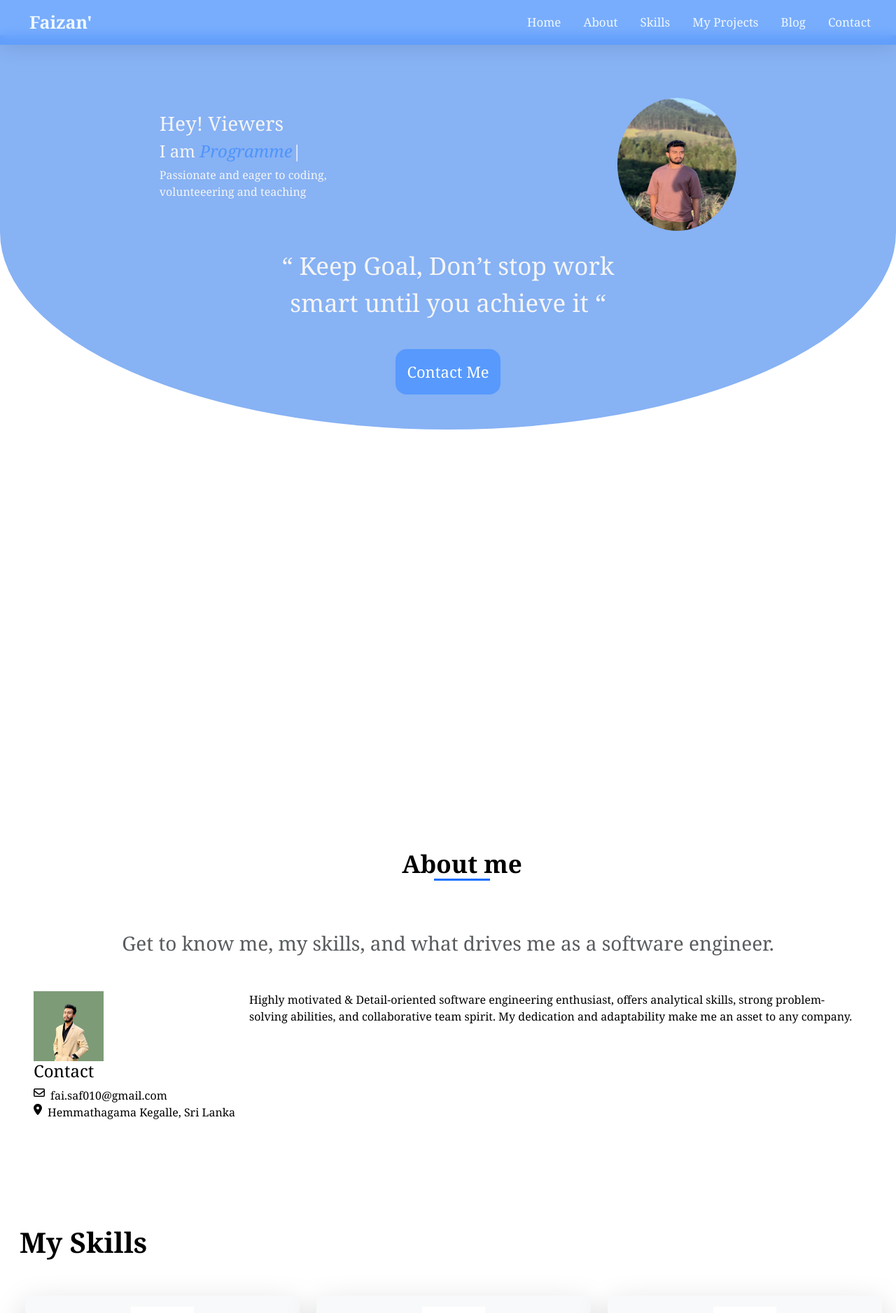
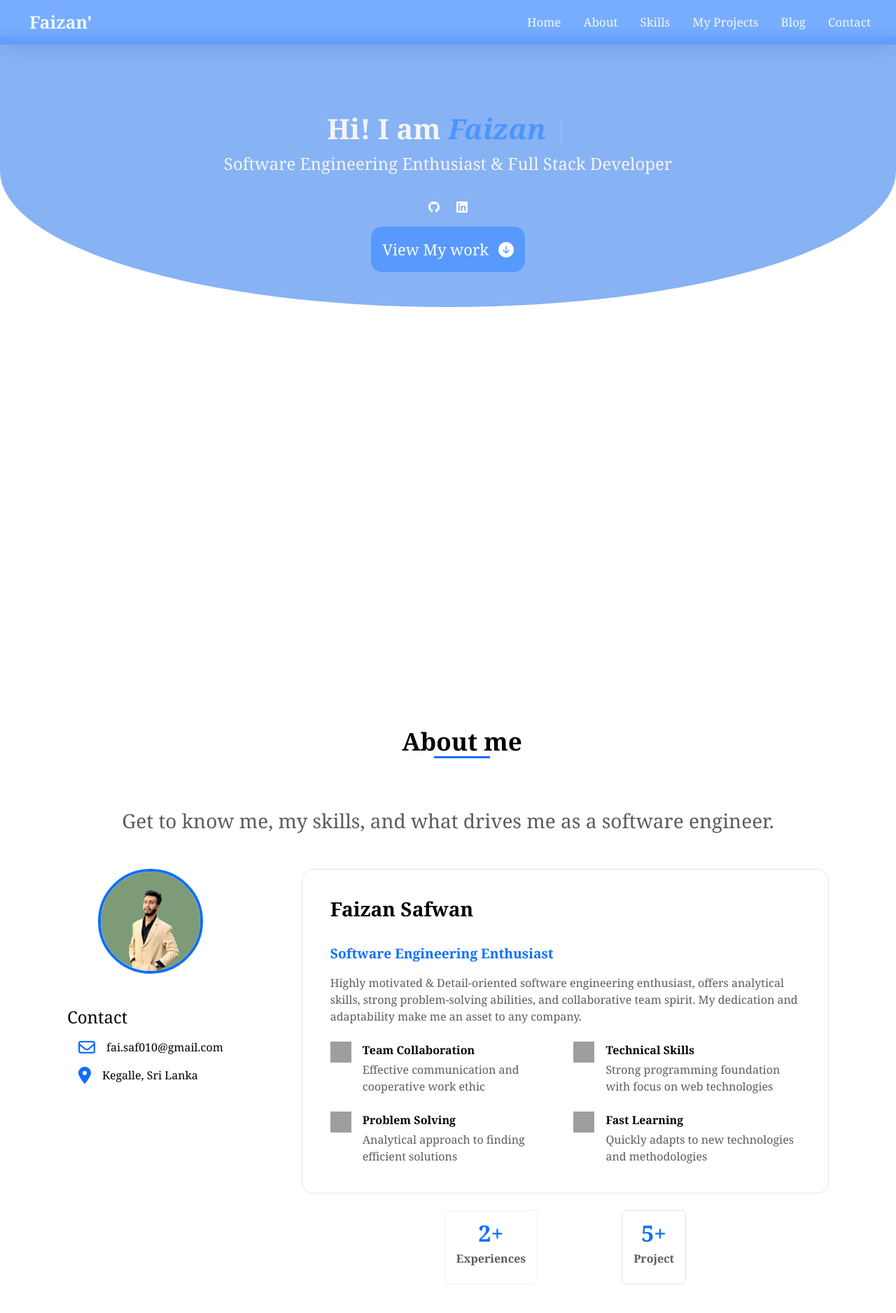
Before and after one commit to faizansafwan/my-personal-portfolio, a React (Create React App) app in the folder client/: page / in a window 1280 px wide. Shown: the top 1877 px of the page at 70% size. Built offline with nearby package versions, Linux system fonts and the light colour scheme; grey boxes are pictures that could not be loaded.

Commit message:
design changed

```diff
--- a/client/src/portfolio_pages/about/About.js
+++ b/client/src/portfolio_pages/about/About.js
@@ -1,14 +1,31 @@
-import profile2 from '../about/Profile2.jpg'
+
 import profile from '../../images/profile.png'
-import React from 'react';
+import collobration from '../../images/collobration.png'
+import technical from '../../images/techical.png'
+import solving from '../../images/problem-solving.png'
+import learning from '../../images/fast-learning.png'
+import React, { useRef } from 'react';
 import { FontAwesomeIcon } from '@fortawesome/react-fontawesome'
 import {faUser, faEnvelope} from '@fortawesome/free-regular-svg-icons'
-import {faLocationDot, faCakeCandles} from '@fortawesome/free-solid-svg-icons'
+import {faLocationDot} from '@fortawesome/free-solid-svg-icons'
+import { motion, useInView  } from 'framer-motion'
 
 export default function About() {
 
+    const ref = useRef(null);
+    const isInView = useInView(ref, { once: false, amount: 0.2 });
+
+
+
     return (
-        <div className=''>
+
+        <motion.div
+        ref={ref}
+        initial={{ rotateX: -90, opacity: 0 }}
+        animate={isInView ? { rotateX: 0, opacity: 1 } : { rotateX: 90, opacity: 0 }}
+        transition={{ duration: 1, ease: 'backOut' }}
+        style={{ transformOrigin: 'top center', perspective: 1000 }}
+        >
 
             <div className='d-flex flex-column justify-content-center align-items-center about-head'>
                 <h3 className='sub-heading'>About me</h3>
@@ -21,93 +38,111 @@ export default function About() {
                 </p>
             </div>
 
-            <div className='d-flex justify-content-center  m-5 text-black'>
-                <div className='w-50'>
-                    <div>
-                        <img src={profile} alt="" height={'auto'} width={'100px'}/>
+{/* Flex */}
+        <div className='d-flex justify-content-center m-5 text-black'>
+
+                {/* Left Side - Contact */}
+                <div className='w-50 px-5'>
+                    <div className='d-flex justify-content-center'>
+                        <img className='rounded-circle border border-4 border-primary' src={profile} alt="" height={'auto'} width={'150px'}/>
                     </div>
 
-                    <div>
+                    <div className='my-5'>
                         <div><h4>Contact</h4></div>
-                        <div>
-                            <div className="d-flex">
-                                <FontAwesomeIcon icon={faEnvelope} size='1x' color='black' />
+
+                        <div className='m-3'>
+                            <div className="d-flex gap-2 mb-2">
+                                <FontAwesomeIcon icon={faEnvelope}  className='text-primary' style={{fontSize: '1.5rem'}} />
                                 <span className="ms-2">fai.saf010@gmail.com</span>
                             </div>
 
-                            <div className="d-flex">
-                                <FontAwesomeIcon icon={faLocationDot} size='1x' color='black' />
-                                <span className="ms-2">Hemmathagama Kegalle, Sri Lanka</span>
-                            </div>
-                        </div>
+                            <div className="d-flex gap-2 mt-3">
+                                <FontAwesomeIcon icon={faLocationDot} className='text-primary' style={{fontSize: '1.5rem'}} />
+                                <span className="ms-2">Kegalle, Sri Lanka</span>
                             </div>
                         </div>
 
-                <div>
-                    <div>
-                        <p>Highly motivated & Detail-oriented software engineering enthusiast,
-                offers analytical skills, strong problem-solving abilities, and
-                collaborative team spirit. My dedication and adaptability make me
-                an asset to any company.
-                </p>
                     </div>
+
                 </div>
+
+                {/* Right Side - About */}
+
+                <div className='d-flex flex-column gap-4'>
+                    <div className='p-3 rounded-4 mx-5' style={{ border: "1px solid rgba(0, 0, 0, 0.1)"  }}>
+                        <div className='p-4'>
+                            <h3 className='fw-bold'>Faizan Safwan</h3>
+                        </div>
+
+                        <div className='px-4'>
+                            <p className='text-primary fw-bold' style={{fontSize: '1.2rem'}}>Software Engineering Enthusiast</p>
                         </div>
 
 
-
-
-
-
-
-
-
-
-
-
-             {/* <div className='d-flex justify-content-start about-head'>
-                <h3 className='sub-heading'>About me</h3>
-            </div>
-
-
-            <div className='about-profile'>
-                <p>Highly motivated & Detail-oriented software engineering enthusiast,
+                        <div className='px-4'>
+                            <p className='text-muted'>Highly motivated & Detail-oriented software engineering enthusiast,
                             offers analytical skills, strong problem-solving abilities, and
                             collaborative team spirit. My dedication and adaptability make me
                             an asset to any company.
                             </p>
                         </div>
 
-
-            <div className='about-detail'>
-
-              <div className='d-flex mb-3'>
-                <div className='order-1 p-2'>
-                    <FontAwesomeIcon icon={faUser} size='1x' color='black'  /> &nbsp; Faizan Safwan </div>
-                <div className='order-2 p-2'>
-                <FontAwesomeIcon icon={faEnvelope} size='1x' color='black'  /> &nbsp; fai.saf010@gmail.com </div>
+                        <div className="m-4">
+                            <div className="row row-cols-1 row-cols-md-2 g-4">
+                                <div className="col d-flex">
+                                    <img src={collobration} alt="collaboration" height="30px" width="30px" className="me-3" />
+                                <div>
+                                    <p className="fw-bold mb-1">Team Collaboration</p>
+                                    <p className="text-muted mb-0">Effective communication and cooperative work ethic</p>
+                                </div>
                             </div>
 
-              <div className='d-flex flex-nowrap'>
-                <div className='order-1 p-2'>
-                    <FontAwesomeIcon icon={faLocationDot} size='1x' color='black'  /> &nbsp; Hemmathagama Kegalle, Sri Lanka </div>
-                <div className='order-2 p-2'>
-                    <FontAwesomeIcon icon={faCakeCandles} color='black' /> &nbsp; 29/02/2000
+                            <div className="col d-flex">
+                                <img src={technical} alt="technical skills" height="30px" width="30px" className="me-3" />
+                                <div>
+                                    <p className="fw-bold mb-1">Technical Skills</p>
+                                    <p className="text-muted mb-0">Strong programming foundation with focus on web technologies</p>
                                 </div>
+                            </div>
+
+                            <div className="col d-flex">
+                                <img src={solving} alt="problem solving" height="30px" width="30px" className="me-3" />
+                                <div>
+                                    <p className="fw-bold mb-1">Problem Solving</p>
+                                    <p className="text-muted mb-0">Analytical approach to finding efficient solutions</p>
+                                </div>
+                            </div>
+
+                            <div className="col d-flex">
+                                <img src={learning} alt="fast learning" height="30px" width="30px" className="me-3" />
+                                <div>
+                                    <p className="fw-bold mb-1">Fast Learning</p>
+                                    <p className="text-muted mb-0">Quickly adapts to new technologies and methodologies</p>
+                                </div>
+                            </div>
+                        </div>
+                    </div>
+                </div>
+
+                <div className=' mx-4 d-flex flex-row gap-4 justify-content-center'>
+
+                    <div className='p-2 px-3 rounded-2 mx-5' style={{ border: "1px solid rgba(0, 0, 0, 0.06)"  }}>
+                        <p className='fw-bold mb-0 text-center text-primary' style={{fontSize: '2rem'}}>2+</p>
+                        <p className='fw-bold text-center text-muted'>Experiences</p>
+                    </div>
+
+                    <div className='p-2 px-3 rounded-2 mx-5' style={{ border: "1px solid rgba(0, 0, 0, 0.1)"  }}>
+                        <p className='fw-bold mb-0 text-center text-primary' style={{fontSize: '2rem'}}>5+</p>
+                        <p className='fw-bold text-center text-muted'>Project</p>
                     </div>
 
                 </div>
 
-            <div className='download-btn'>
-                <button className='primary-btn p-3 rounded-4 border-0' >Download Resume</button>
             </div>
 
-            <div className='img2 '>
-                <img src={profile2} alt="" height={'300px'} width={'300px'}/>
         </div>
- */}
 
-</div>
+</motion.div>
 
 
     );
--- a/client/src/portfolio_pages/home/Profile.js
+++ b/client/src/portfolio_pages/home/Profile.js
@@ -3,7 +3,7 @@ import Nav from '../navbar/Nav';
 import Typed from 'typed.js';
 import profile1 from './profile1.jpg';
 import About from '../about/About';
-import profile2 from '../about/Profile2.jpg'
+import '../../index.css'
 import Skill from '../skills/Skill';
 import AOS from 'aos';
 import 'aos/dist/aos.css'
@@ -20,10 +20,10 @@ export default function Profile() {
 
     React.useEffect ( () => {
         const typed = new Typed(autoType.current, {
-            strings: ['<i> Faizan </i>', '<i> Programmer </i>'],
+            strings: ['<i> Faizan </i>'],
             typeSpeed: 130,
             backSpeed: 100,
-            loop: true,
+            loop: false,
 
         });
 
@@ -46,29 +46,39 @@ export default function Profile() {
                     <div className=' d-flex justify-content-around'>
 
                         <div className='greet'>
-                            <h3>Hey! Viewers</h3>
-                            <h4>I am <span ref={autoType} className='auto-type' /></h4>
-                            <p>Passionate and eager to coding, <br /> volunteeering and teaching</p>
-                        </div>
-
-                        {/* Design Porfile image */}
-                        <div className='profile-img1'>
-                        <img src={profile1} alt="" height={'190px'} width={'170px'} />
+                            <h3 className='fw-bold text-center' style={{fontSize: '2.5rem'}}>Hi! I am <span ref={autoType} className='auto-type' /></h3>
+                            <p className='text-center' style={{fontSize: '1.5rem'}}>Software Engineering Enthusiast & Full Stack Developer</p>
                         </div>
 
                     </div>
 
-                    {/* Design a small quote */}
-                    <div className='d-flex justify-content-center'>
-                        <div className='quote m-4'>
-                        <p>“ Keep Goal, Don’t stop work <br />smart until you achieve it “</p>
-                        </div>
+
+                        {/* Design linkedIn, GitHub logo with link */}
+                    <div className="d-flex justify-content-center gap-4 my-3">
+                        <a
+                            href="https://github.com/faizansafwan"
+                            target="_blank"
+                            rel="noopener noreferrer"
+                            className="social-icon-link">
+                            <i className="bi bi-github text-white rounded-circle"></i>
+                        </a>
+                        <a
+                            href="https://www.linkedin.com/in/faizansafwan"
+                            target="_blank"
+                            rel="noopener noreferrer"
+                            className="social-icon-link">
+                            <i className="bi bi-linkedin text-white rounded-circle"></i>
+                        </a>
                     </div>
 
-                    {/* Design contact button */}
                     <div className='d-flex justify-content-center'>
                         <div className='contact-btn'>
-                            <button className='primary-btn p-3 rounded-4 border-0'> Contact Me </button>
+                        <button className='primary-btn p-3 rounded-4 border-0 d-flex align-items-center gap-2'>
+  <a className="nav-link text-white text-decoration-none" href="#about">
+    View My work <i className="bi bi-arrow-down-circle-fill ms-2"></i>
+  </a>
+</button>
+
                         </div>
                     </div>
 
```
Lines whose indentation alone changed are shown as unchanged.
